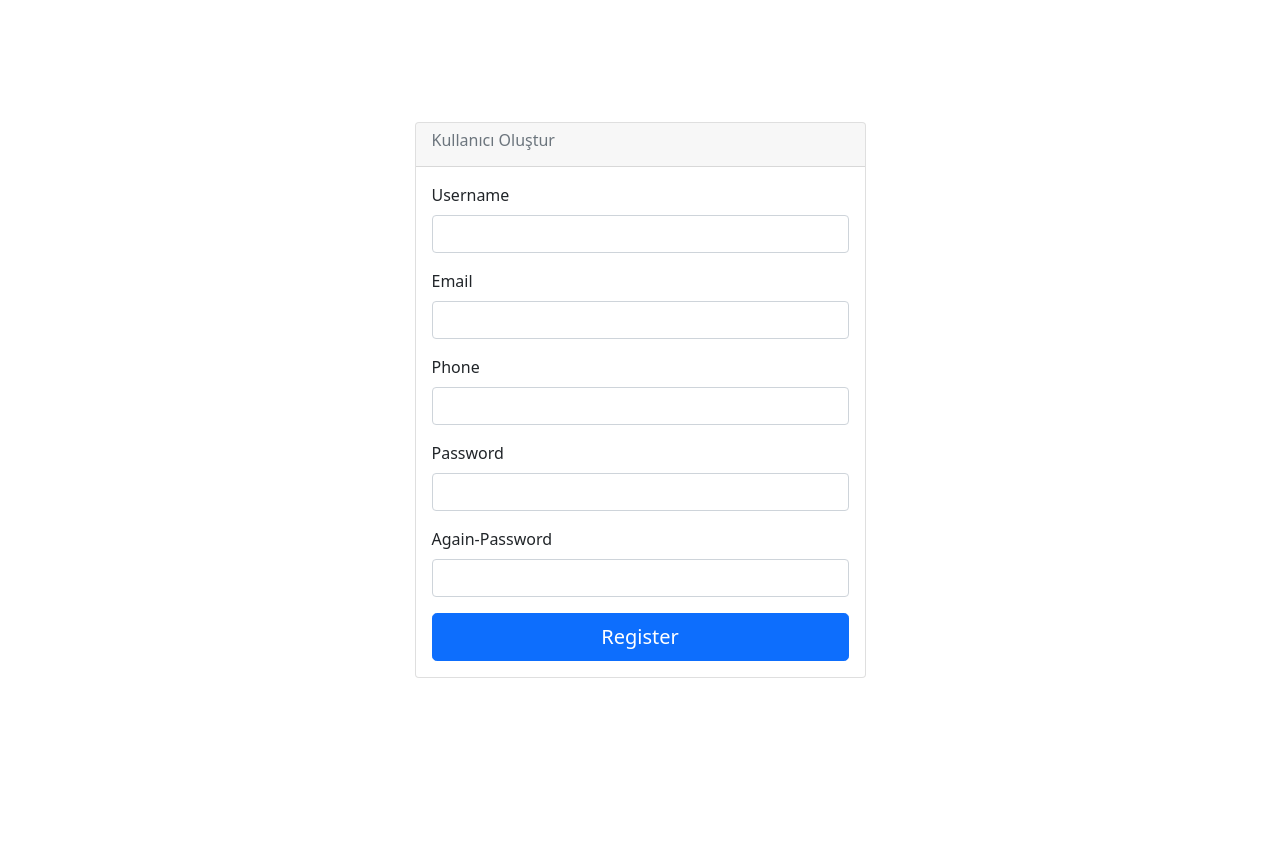
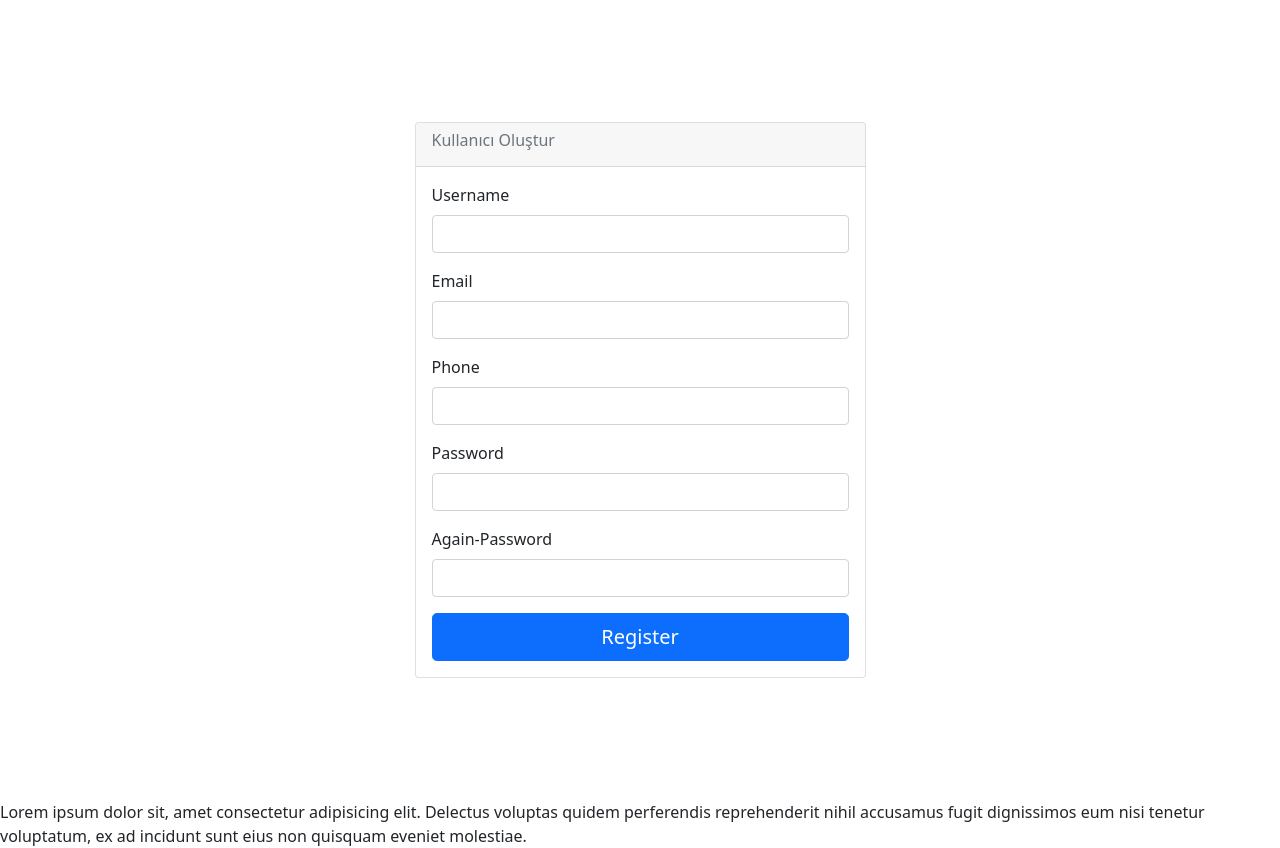
Before and after one commit to sametert/form-validator, a plain HTML site: page index.html in a window 1280 px wide. Before the commit the page ends 800 px from the top, so only its background shows below. Drawn offline with nearby package versions, Linux system fonts and the light colour scheme.

Commit message:
degisiklik oldu

```diff
--- a/index.html
+++ b/index.html
@@ -73,6 +73,8 @@
         </div>
     </div>
 
+    <p>Lorem ipsum dolor sit, amet consectetur adipisicing elit. Delectus voluptas quidem perferendis reprehenderit nihil accusamus fugit dignissimos eum nisi tenetur voluptatum, ex ad incidunt sunt eius non quisquam eveniet molestiae.</p>
+
 
 
 
```
